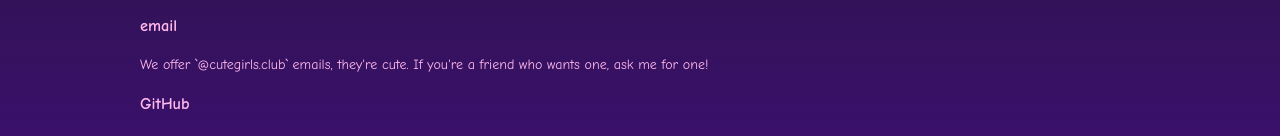
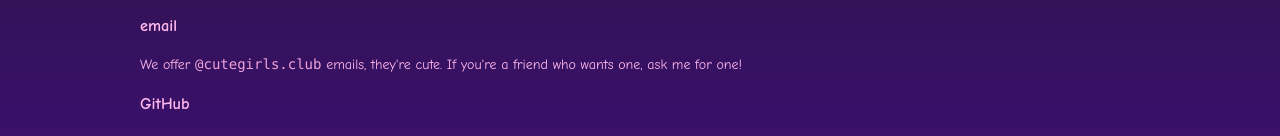
Before and after one commit to cutegirlsclub/cutegirlsclub.github.io, a plain HTML site: page index.html in a window 1280 px wide. Shown: the part 489-625 px from the top of the page. Drawn offline with Linux system fonts and the light colour scheme.

Commit message:
oops no md

```diff
--- a/index.html
+++ b/index.html
@@ -26,7 +26,7 @@
         </p>
         <p><h3>email</h3></p>
         <p>
-        We offer `@cutegirls.club` emails, they're cute. If you're a friend who wants one, ask me for one!
+        We offer <code>@cutegirls.club</code> emails, they're cute. If you're a friend who wants one, ask me for one!
         </p>
         <p><h3>GitHub</h3></p>
         <p>
```
